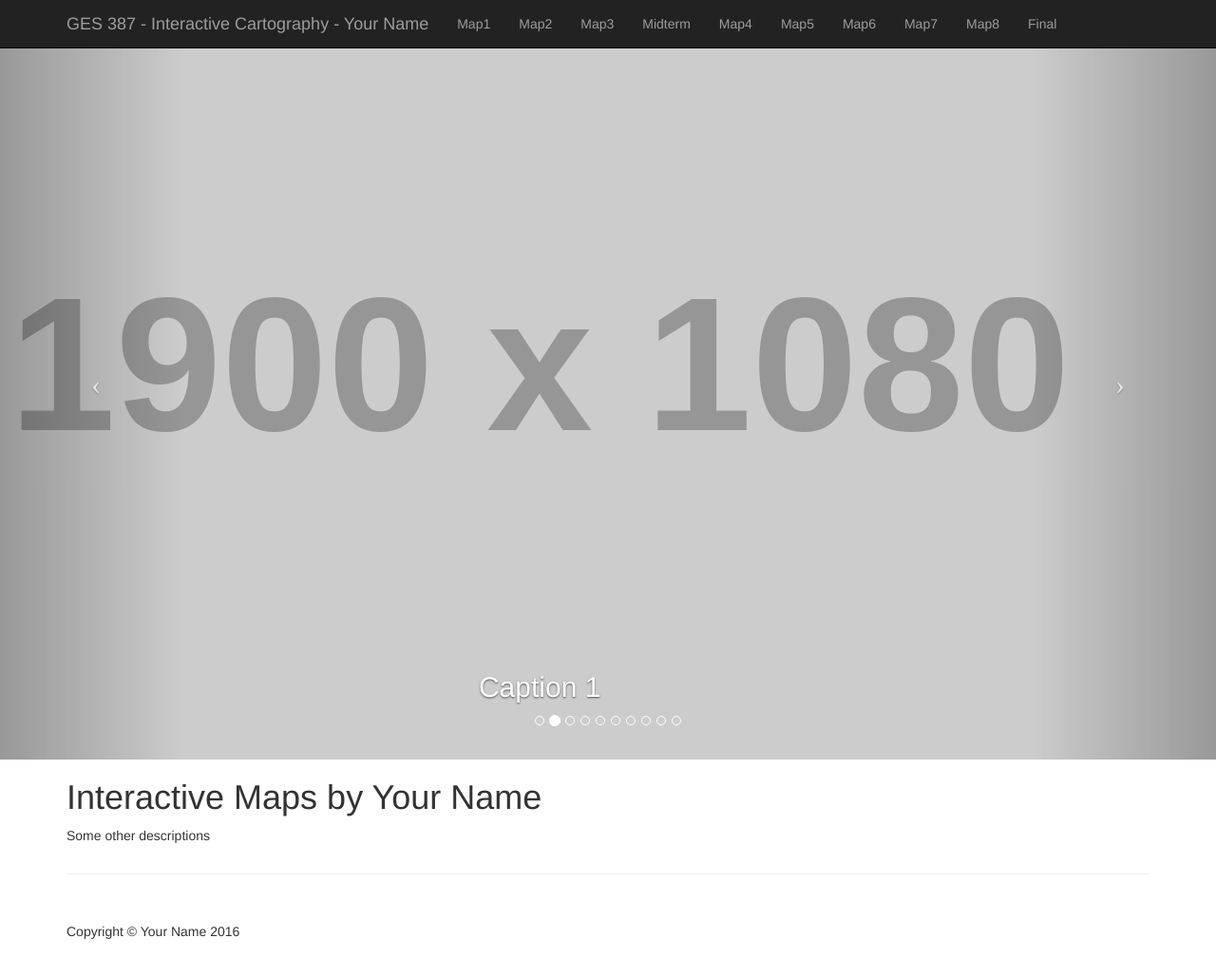
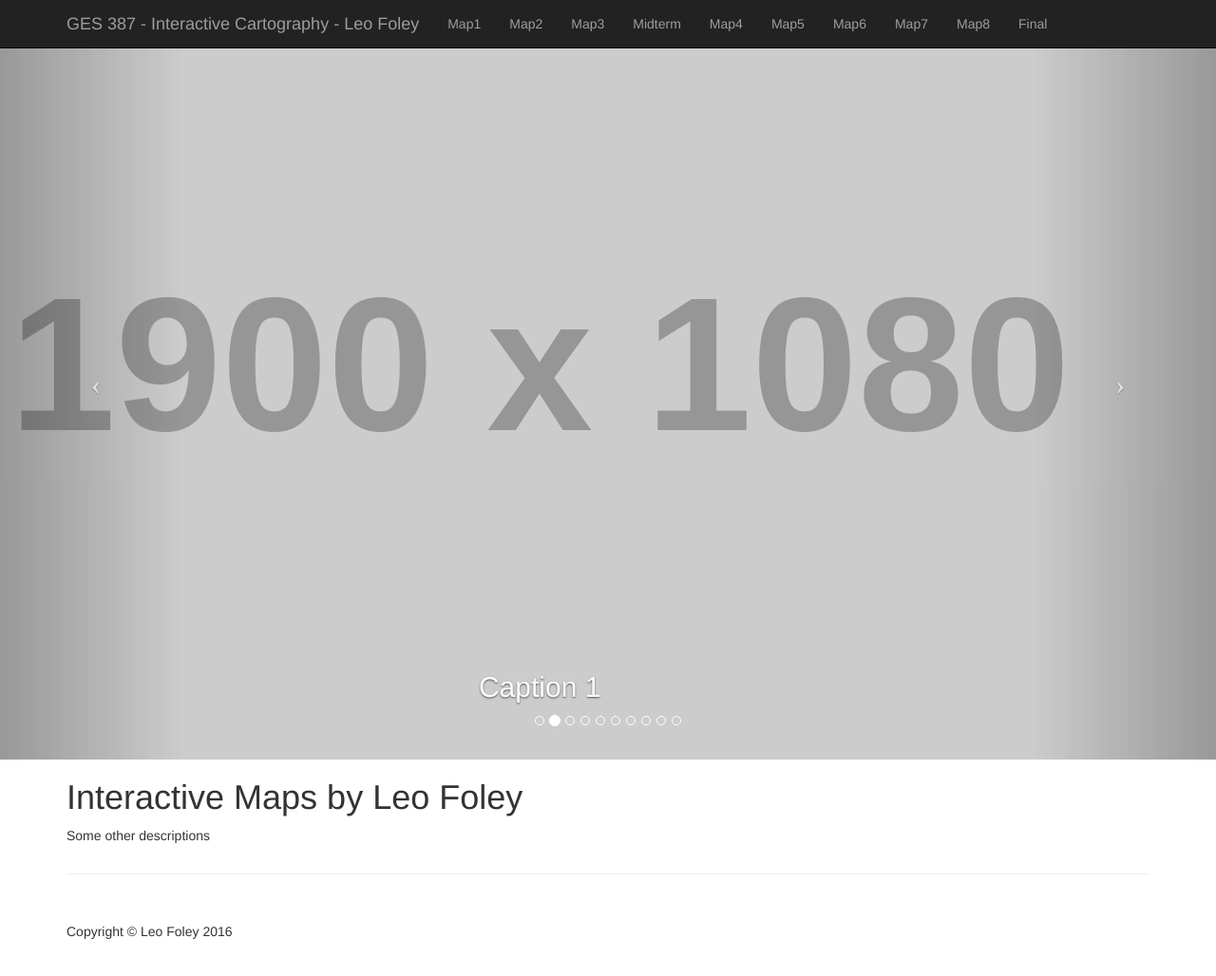
Before and after one commit to ljfoley1/ges387, a plain HTML site: page index.html in a window 1280 px wide. Shown: the whole page at 95% size. Drawn offline with Linux system fonts and the light colour scheme; placeholder pictures from the web are drawn by us.

Commit message:
changed titles

```diff
--- a/index.html
+++ b/index.html
@@ -39,7 +39,7 @@
                     <span class="icon-bar"></span>
                     <span class="icon-bar"></span>
                 </button>
-                <a class="navbar-brand" href="#">GES 387 - Interactive Cartography - Your Name</a>
+                <a class="navbar-brand" href="#">GES 387 - Interactive Cartography - Leo Foley</a>
             </div>
             <div class="collapse navbar-collapse" id="bs-example-navbar-collapse-1" >
                 <ul class="nav navbar-nav">
@@ -187,7 +187,7 @@
 
         <div class="row">
             <div class="col-lg-12">
-                <h1>Interactive Maps by Your Name</h1>
+                <h1>Interactive Maps by Leo Foley</h1>
                 <p>Some other descriptions</p>
             </div>
         </div>
@@ -198,7 +198,7 @@
         <footer>
             <div class="row">
                 <div class="col-lg-12">
-                    <p>Copyright &copy; Your Name 2016</p>
+                    <p>Copyright &copy; Leo Foley 2016</p>
                 </div>
             </div>
             <!-- /.row -->
```
